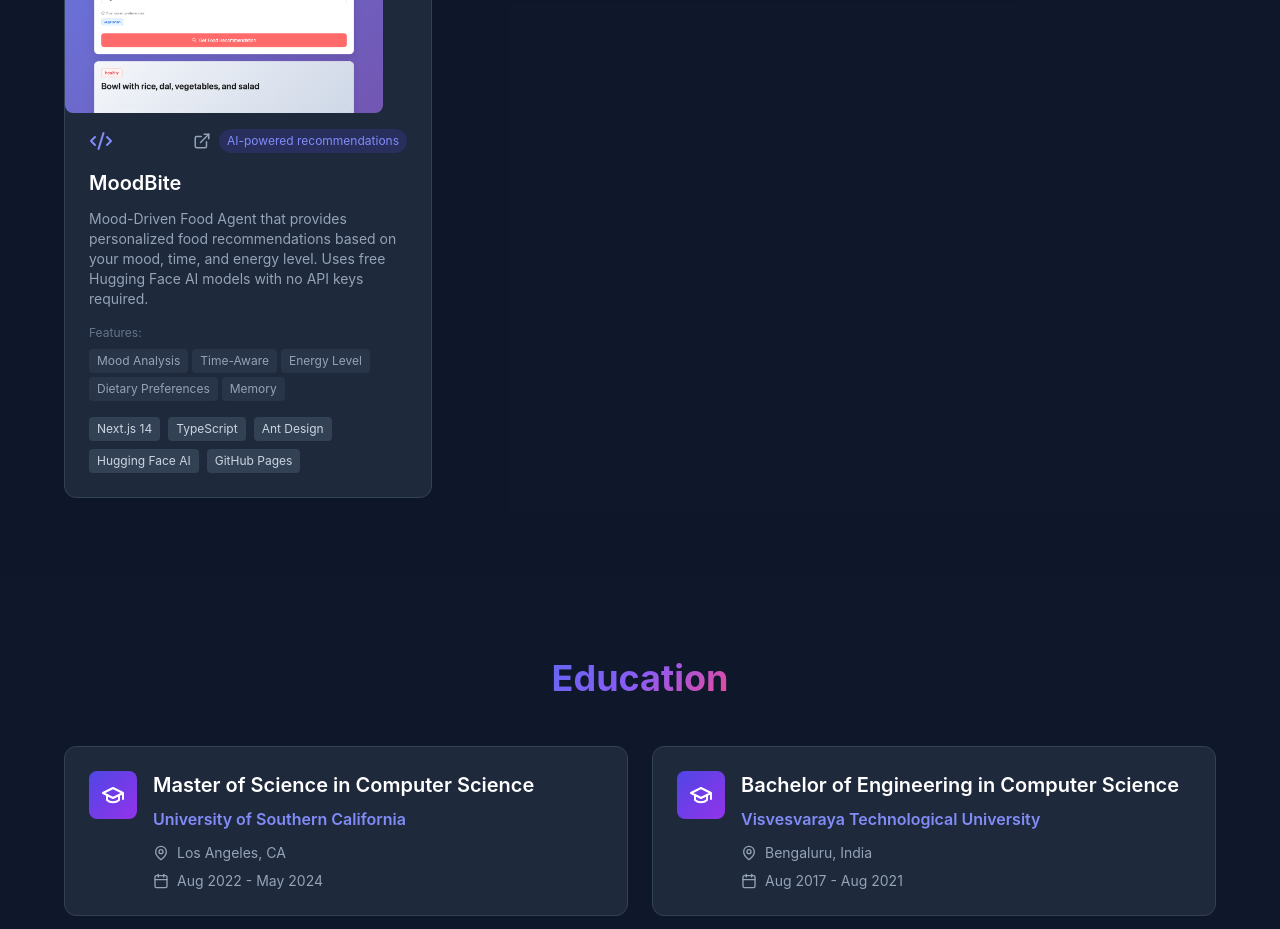
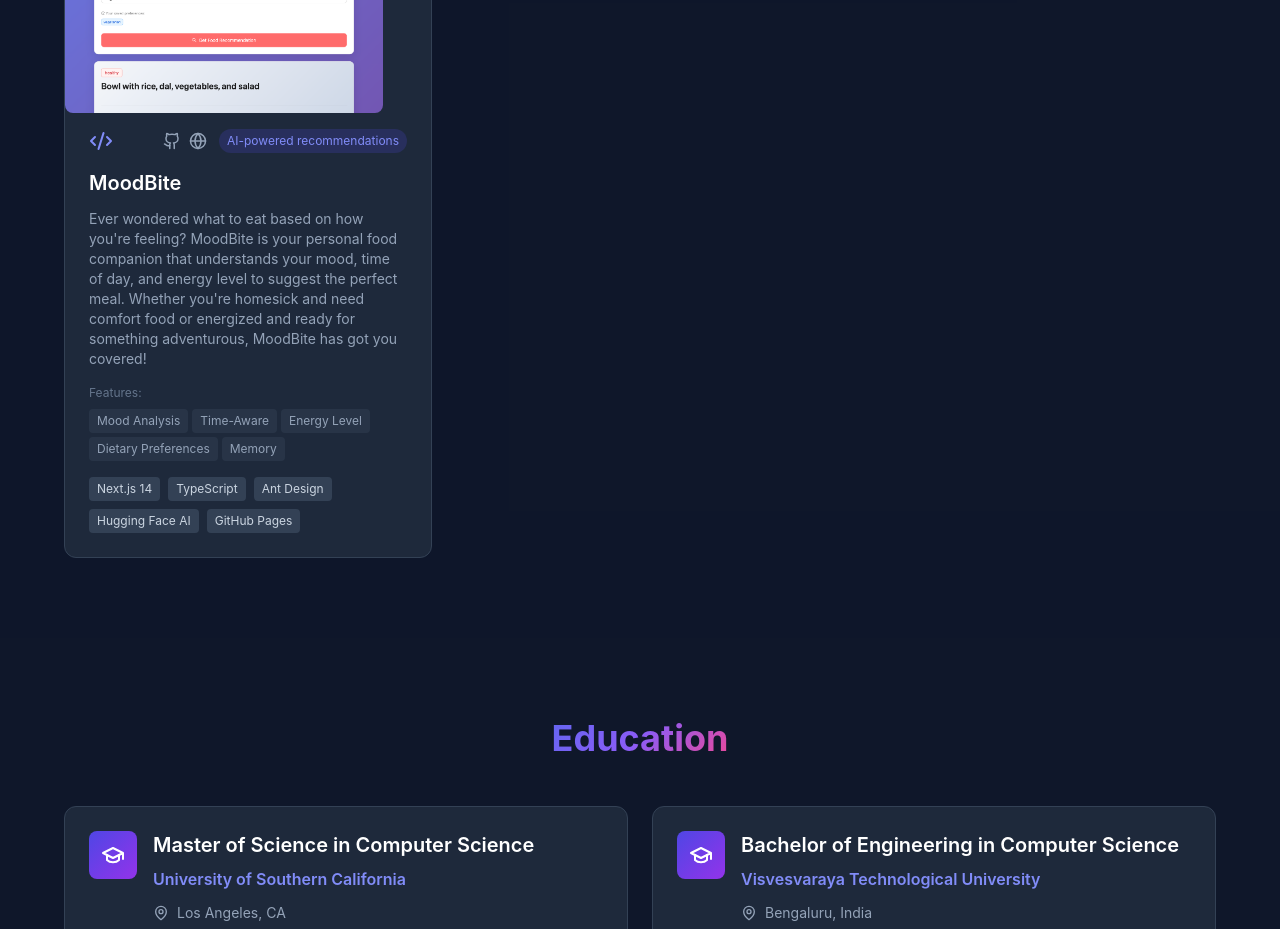
Before and after one commit to haripriyarao26/portfolio, a Next.js app: page / in a window 1280 px wide. Shown: the part 5840-6769 px from the top of the page. Built offline with nearby package versions, Linux system fonts and the light colour scheme.

Commit message:
better project description

```diff
--- a/components/Projects.tsx
+++ b/components/Projects.tsx
@@ -1,15 +1,16 @@
 'use client';
 
-import { ExternalLink, Code2 } from 'lucide-react';
+import { ExternalLink, Code2, Github, Globe } from 'lucide-react';
 
 const projects = [
   {
     title: 'MoodBite',
-    description: 'Mood-Driven Food Agent that provides personalized food recommendations based on your mood, time, and energy level. Uses free Hugging Face AI models with no API keys required.',
+    description: 'Ever wondered what to eat based on how you\'re feeling? MoodBite is your personal food companion that understands your mood, time of day, and energy level to suggest the perfect meal. Whether you\'re homesick and need comfort food or energized and ready for something adventurous, MoodBite has got you covered!',
     tech: ['Next.js 14', 'TypeScript', 'Ant Design', 'Hugging Face AI', 'GitHub Pages'],
     highlight: 'AI-powered recommendations',
     image: '/projects/image.png',
     github: 'https://github.com/haripriyarao26/MoodBite',
+    demo: 'https://haripriyarao26.github.io/MoodBite/',
     features: ['Mood Analysis', 'Time-Aware', 'Energy Level', 'Dietary Preferences', 'Memory'],
   },
 ];
@@ -39,18 +40,33 @@
               )}
               <div className="flex items-start justify-between mb-4">
                 <Code2 className="text-indigo-400" size={24} />
+                <div className="flex items-center gap-3">
                   <div className="flex items-center gap-2">
                     {project.github && (
                       <a
                         href={project.github}
                         target="_blank"
                         rel="noopener noreferrer"
-                      className="text-slate-400 hover:text-indigo-400 transition-colors"
+                        className="text-slate-400 hover:text-white transition-colors"
+                        title="View on GitHub"
                         onClick={(e) => e.stopPropagation()}
                       >
-                      <ExternalLink size={18} />
+                        <Github size={18} />
                       </a>
                     )}
+                    {project.demo && (
+                      <a
+                        href={project.demo}
+                        target="_blank"
+                        rel="noopener noreferrer"
+                        className="text-slate-400 hover:text-indigo-400 transition-colors"
+                        title="View Live Demo"
+                        onClick={(e) => e.stopPropagation()}
+                      >
+                        <Globe size={18} />
+                      </a>
+                    )}
+                  </div>
                   <span className="text-xs px-2 py-1 bg-indigo-600/20 text-indigo-400 rounded-full">
                     {project.highlight}
                   </span>
```
Lines whose indentation alone changed are shown as unchanged.
